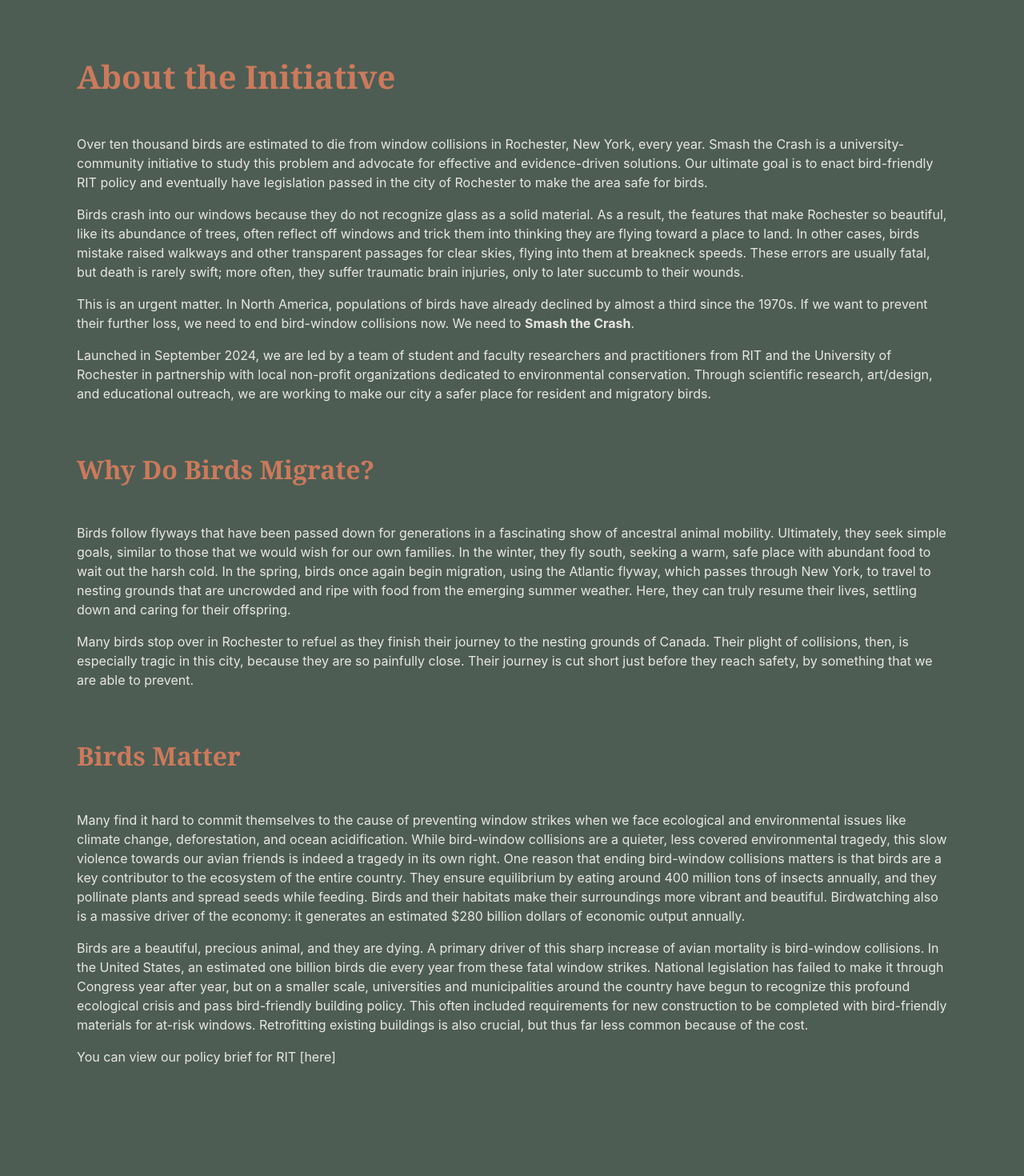
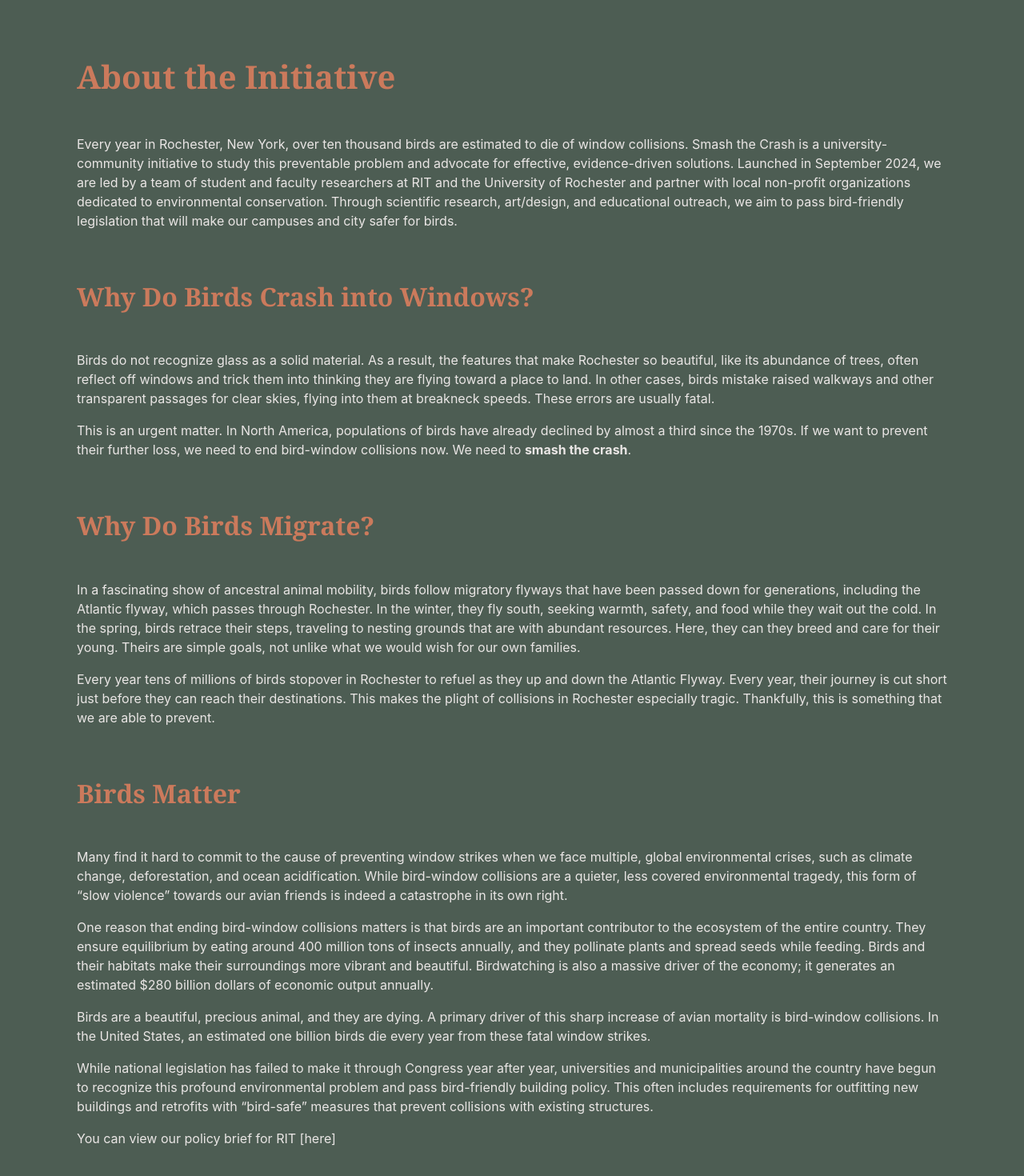
Before and after one commit to NerdyBread/SmashTheCrash, a React (Vite) app: page /about in a window 1280 px wide. Shown: the part 744-2214 px from the top of the page at 80% size. Built offline with nearby package versions, Linux system fonts and the light colour scheme.

Commit message:
Updated about and report text

```diff
--- a/src/About.jsx
+++ b/src/About.jsx
@@ -17,53 +17,53 @@ export default function About() {
                 <div className='big-text-container'>
                     <h1 className='heading mt-5 mb-5 pt-5'>About the Initiative</h1>
                     <p>
-                        Over ten thousand birds are estimated to die from window collisions in Rochester, New York, every year.
-                        Smash the Crash is a university-community initiative to study this problem and advocate for effective and evidence-driven solutions.
-                        Our ultimate goal is to enact bird-friendly RIT policy and eventually have legislation passed in the city of Rochester
-                        to make the area safe for birds.
+                        Every year in Rochester, New York, over ten thousand birds are estimated to die of window collisions. Smash the Crash is a
+                        university-community initiative to study this preventable problem and advocate for effective, evidence-driven solutions.
+                        Launched in September 2024, we are led by a team of student and faculty researchers at RIT and the University of Rochester
+                        and partner with local non-profit organizations dedicated to environmental conservation. Through scientific research,
+                        art/design, and educational outreach, we aim to pass bird-friendly legislation that will make our campuses and city safer for birds.
                     </p>
+                    <h2 className='heading mb-5 pt-5'>Why Do Birds Crash into Windows?</h2>
                     <p>
-                        Birds crash into our windows because they do not recognize glass as a solid material. As a result, the features that make Rochester so beautiful,
-                        like its abundance of trees, often reflect off windows and trick them into thinking they are flying toward a place to land. In other cases, birds mistake raised walkways and
-                        other transparent passages for clear skies, flying into them at breakneck speeds. These errors are usually fatal, but death is rarely swift; more often, they suffer traumatic
-                        brain injuries, only to later succumb to their wounds.
+                        Birds do not recognize glass as a solid material. As a result, the features that make Rochester so beautiful, like its abundance of
+                        trees, often reflect off windows and trick them into thinking they are flying toward a place to land. In other cases, birds mistake
+                        raised walkways and other transparent passages for clear skies, flying into them at breakneck speeds. These errors are usually fatal.
                     </p>
                     <p>
                         This is an urgent matter. In North America, populations of birds have already declined by almost a third since the 1970s. If we want to prevent their further loss,
-                        we need to end bird-window collisions now. We need to <span className='bold'>Smash the Crash</span>.
-                    </p>
-                    <p>
-                        Launched in September 2024, we are led by a team of student and faculty researchers and practitioners from RIT and the University of
-                        Rochester in partnership with local non-profit organizations dedicated to environmental conservation. Through scientific research, art/design,
-                        and educational outreach, we are working to make our city a safer place for resident and migratory birds.
+                        we need to end bird-window collisions now. We need to <span className='bold'>smash the crash</span>.
                     </p>
                     <h2 className='heading mb-5 pt-5'>Why Do Birds Migrate?</h2>
                     <p>
-                        Birds follow flyways that have been passed down for generations in a fascinating show of ancestral animal mobility.
-                        Ultimately, they seek simple goals, similar to those that we would wish for our own families. In the winter, they fly south,
-                        seeking a warm, safe place with abundant food to wait out the harsh cold. In the spring, birds once again begin migration, using the Atlantic flyway, which passes through New York, to travel to nesting
-                        grounds that are uncrowded and ripe with food from the emerging summer weather. Here, they can truly resume their lives, settling down and caring for their offspring.
+                        In a fascinating show of ancestral animal mobility, birds follow migratory flyways that have been passed down for generations,
+                        including the Atlantic flyway, which passes through Rochester.
+                        In the winter, they fly south, seeking warmth, safety, and food while they wait out the cold. In the spring, birds retrace their steps,
+                        traveling to nesting grounds that are with abundant resources. Here, they can they breed and care for their young. Theirs are simple goals,
+                        not unlike what we would wish for our own families.
                     </p>
                     <p>
-                        Many birds stop over in Rochester to refuel as they finish their journey to the nesting grounds of Canada. Their plight of collisions, then,
-                        is especially tragic in this city, because they are so painfully close. Their journey is cut short just before they reach safety, by something
-                        that we are able to prevent.
+                        Every year tens of millions of birds stopover in Rochester to refuel as they up and down the Atlantic Flyway. Every year, their journey is cut short just before
+                        they can reach their destinations. This makes the plight of collisions in Rochester especially tragic. Thankfully, this is something that we are able to prevent.
                     </p>
                     <h2 className='heading mb-5 pt-5'>Birds Matter</h2>
                     <p>
-                        Many find it hard to commit themselves to the cause of preventing window strikes when we face ecological and environmental issues like climate change,
-                        deforestation, and ocean acidification. While bird-window collisions are a quieter, less covered environmental tragedy, this slow violence towards our
-                        avian friends is indeed a tragedy in its own right. One reason that ending bird-window collisions matters is that birds are a key contributor to the ecosystem of
-                        the entire country. They ensure equilibrium by eating around 400 million tons of insects annually, and they pollinate plants and spread seeds while feeding.
-                        Birds and their habitats make their surroundings more vibrant and beautiful. Birdwatching also is a massive driver of the economy: it generates an
-                        estimated $280 billion dollars of economic output annually.
+                        Many find it hard to commit to the cause of preventing window strikes when we face multiple, global environmental crises, such as climate change, deforestation,
+                        and ocean acidification. While bird-window collisions are a quieter, less covered environmental tragedy, this form of “slow violence” towards our avian friends
+                        is indeed a catastrophe in its own right.
+                    </p>
+                    <p>
+                        One reason that ending bird-window collisions matters is that birds are an important contributor to the ecosystem of the entire country. They ensure equilibrium
+                        by eating around 400 million tons of insects annually, and they pollinate plants and spread seeds while feeding. Birds and their habitats make their surroundings
+                        more vibrant and beautiful. Birdwatching is also a massive driver of the economy; it generates an estimated $280 billion dollars of economic output annually.
                     </p>
                     <p>
                         Birds are a beautiful, precious animal, and they are dying. A primary driver of this sharp increase of avian mortality is bird-window collisions.
-                        In the United States, an estimated one billion birds die every year from these fatal window strikes. National legislation has failed to make it through
-                        Congress year after year, but on a smaller scale, universities and municipalities around the country have begun to recognize this profound ecological
-                        crisis and pass bird-friendly building policy. This often included requirements for new construction to be completed with bird-friendly materials for
-                        at-risk windows. Retrofitting existing buildings is also crucial, but thus far less common because of the cost.
+                        In the United States, an estimated one billion birds die every year from these fatal window strikes.
+                    </p>
+                    <p>
+                        While national legislation has failed to make it through Congress year after year, universities and municipalities around the country have begun to recognize
+                        this profound environmental problem and pass bird-friendly building policy. This often includes requirements for outfitting new buildings and retrofits with
+                        “bird-safe” measures that prevent collisions with existing structures.
                     </p>
                     <p>You can view our policy brief for RIT [here]</p>
                 </div>
```
Also changed, not shown: src/Report.jsx (+15 -9 lines).
